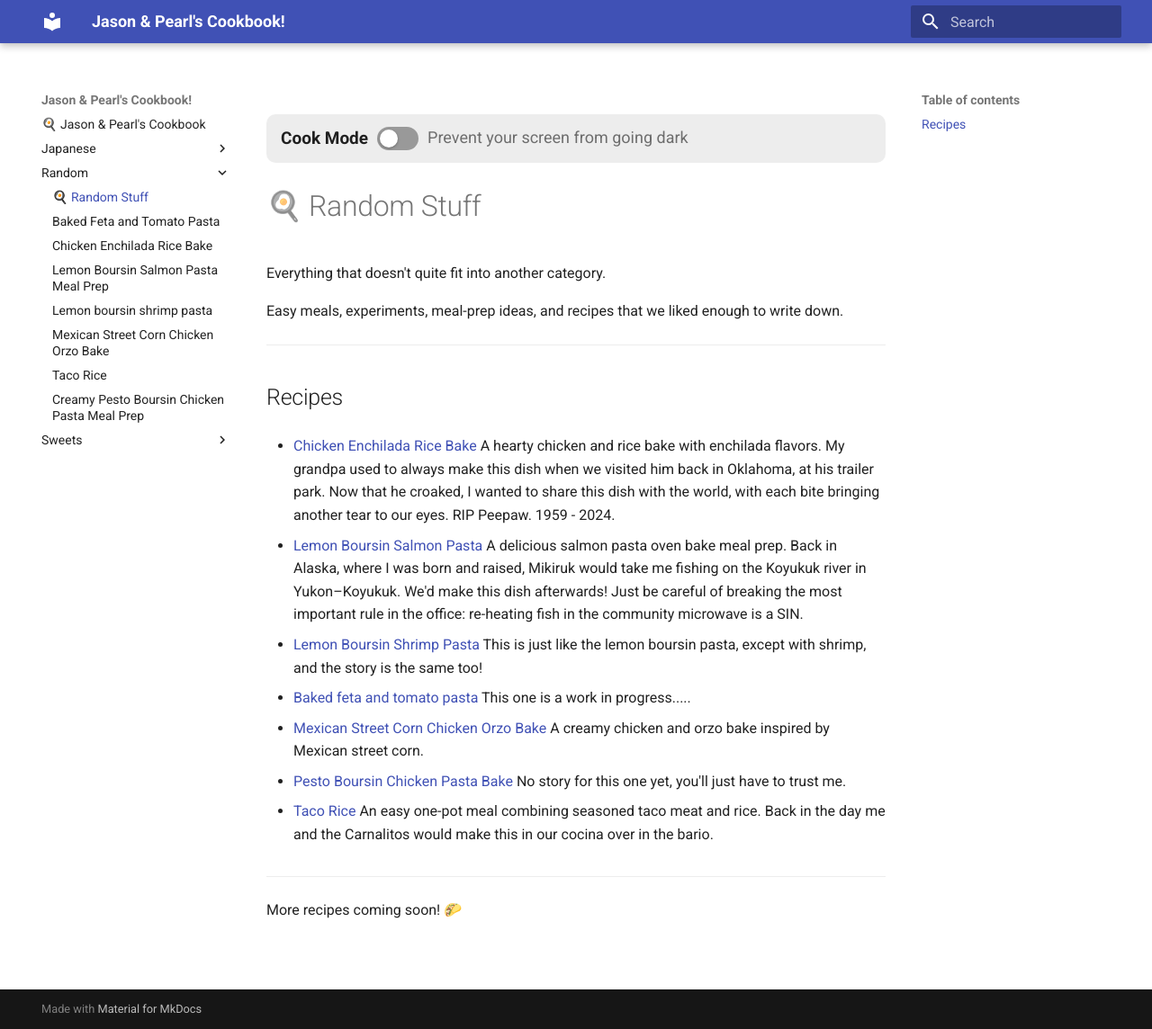
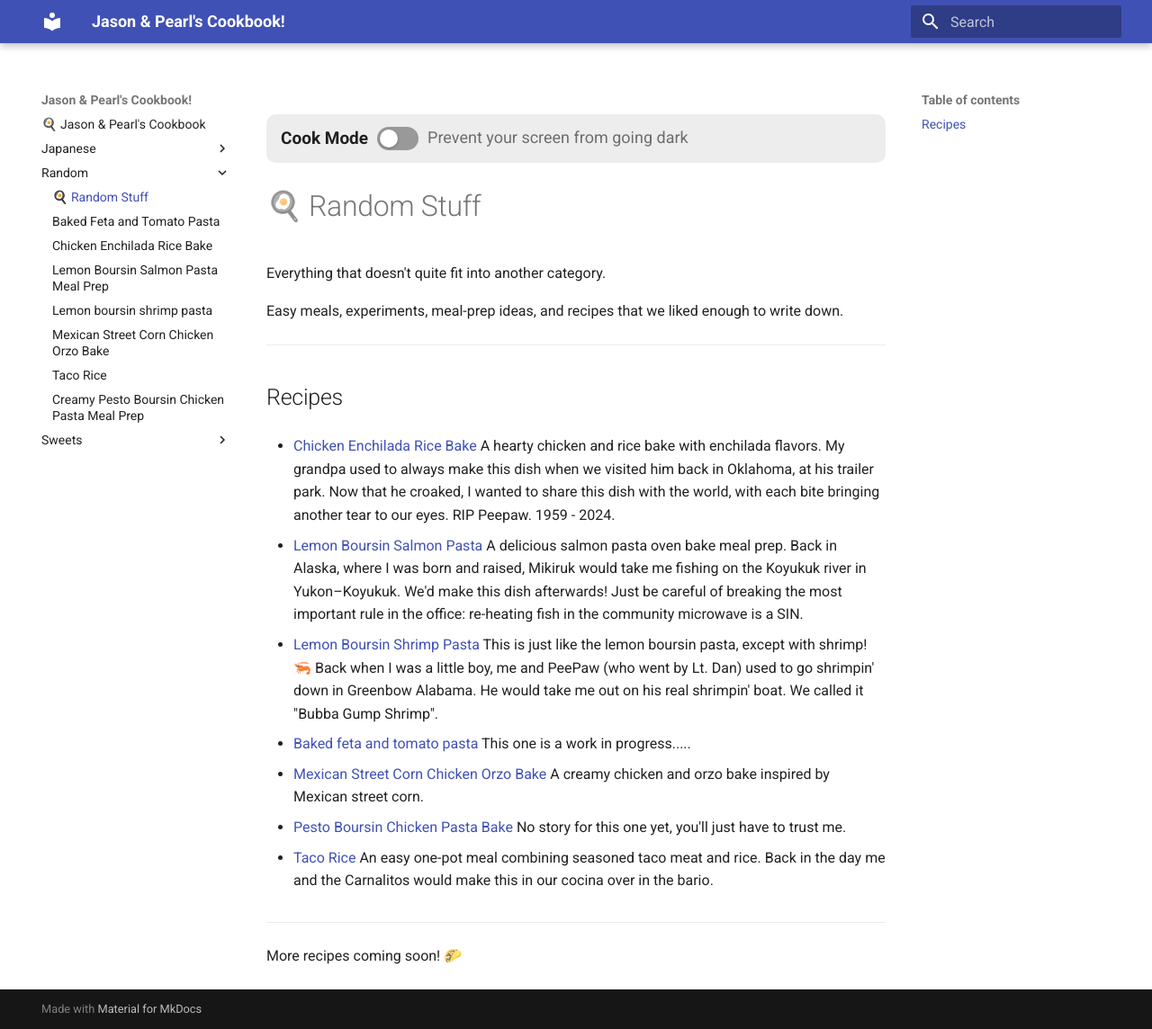
Before and after one commit to glerk/my-cookbook, an MkDocs documentation site: the page built from docs/Random/index.md, in a window 1280 px wide and 1144 px high. Shown: the whole window at 90% size. Built offline with MkDocs 1.6.1 and Material for MkDocs 9.7.7, drawn with Linux system fonts in a browser that asks for light colours.

Commit message:
vault backup: 2026-10-25 18:27:30

```diff
--- a/docs/Random/index.md
+++ b/docs/Random/index.md
@@ -16,7 +16,8 @@ Easy meals, experiments, meal-prep ideas, and recipes that we liked enough to wr
   A delicious salmon pasta oven bake meal prep. Back in Alaska, where I was born and raised, Mikiruk would take me fishing on the Koyukuk river in Yukon–Koyukuk. We'd make this dish afterwards! Just be careful of breaking the most important rule in the office: re-heating fish in the community microwave is a SIN.
 
 - [Lemon Boursin Shrimp Pasta](lemon-boursin-shrimp-pasta.md)
-  This is just like the lemon boursin pasta, except with shrimp, and the story is the same too!
+  This is just like the lemon boursin pasta, except with shrimp! 🦐
+  Back when I was a little boy, me and PeePaw (who went by Lt. Dan) used to go shrimpin' down in Greenbow Alabama. He would take me out on his real shrimpin' boat. We called it "Bubba Gump Shrimp".
 
 - [Baked feta and tomato pasta](baked-feta-and-tomato-pasta.md)
   This one is a work in progress.....
```
Also changed, not shown: 1 other file.
